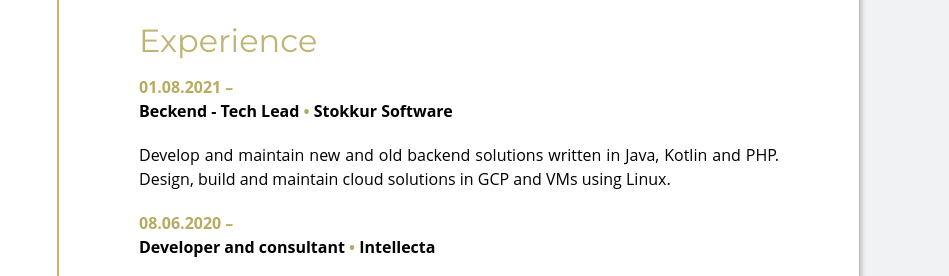
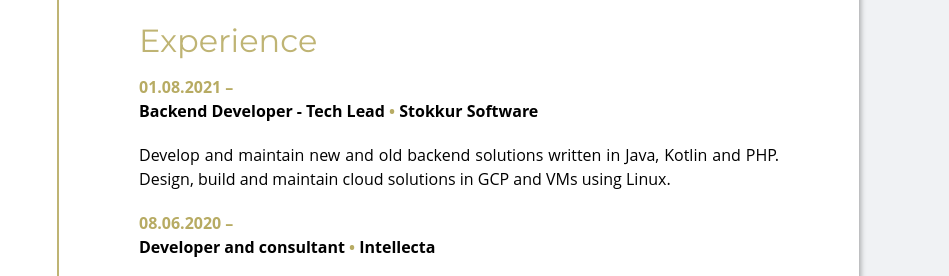
Before and after one commit to thordisp/thordisp.github.io, a website: page en.html in a window 1280 px wide. Shown: the part 491-767 px from the top of the page, 331-1280 px from the left. Drawn offline with Linux system fonts and the light colour scheme.

Commit message:
Fixing typo in job description

```diff
--- a/en.html
+++ b/en.html
@@ -35,7 +35,7 @@
           <div class="experience">
             <h3>Experience</h3>
             <strong>01.08.2021 –</strong>
-            <p class="bold add-space-below">Beckend - Tech Lead <strong>•</strong> Stokkur Software</p>
+            <p class="bold add-space-below">Backend Developer - Tech Lead <strong>•</strong> Stokkur Software</p>
             <p class="justify add-space-below">Develop and maintain new and old backend solutions written in Java, Kotlin and PHP. Design, build and maintain cloud solutions in GCP and VMs using Linux.</p>
             <strong>08.06.2020 –</strong>
             <p class="bold add-space-below">Developer and consultant <strong>•</strong> Intellecta</p>
```
